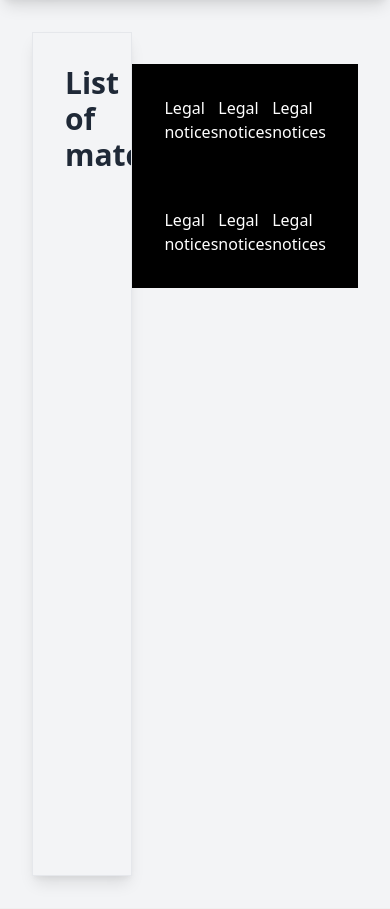
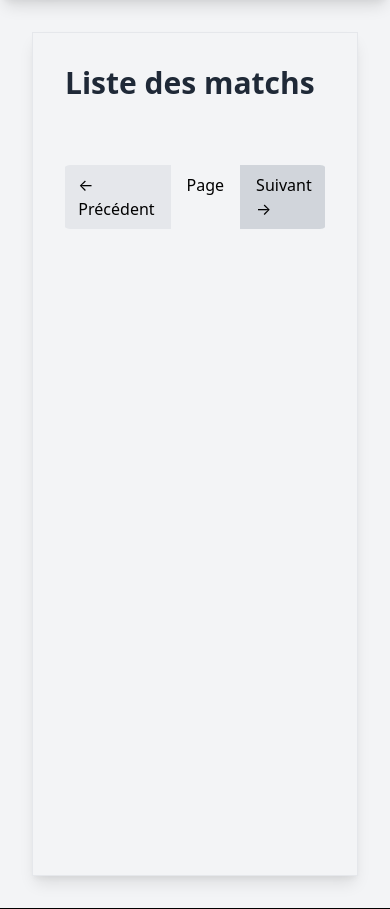
Before and after one commit to SandiFlorent/Robot-League, a Symfony app: template templates/home/index.html.twig in a window 390 px wide. Shown: the part 80-989 px from the top of the page. Before the commit the page ends 962 px from the top, so only its background shows below. Run offline with Twig, Linux system fonts and the light colour scheme; the template is opened without the code that fills it: most values are stand-ins (such as "Sample title", 1, 10 or a date in 2020); some libraries are stand-ins or nearby versions.

Commit message:
responsive de la page acceuil et de la navbar

```diff
--- a/templates/base.html.twig
+++ b/templates/base.html.twig
@@ -76,27 +76,15 @@
     <div class="sm:hidden fixed inset-0 bg-black bg-opacity-50 backdrop-blur z-50 hidden" id="menu-mobile">
         <div class="flex flex-col items-center justify-center h-full space-y-6">
             <a href="{{ path('app_home') }}" class="text-white text-lg font-semibold hover:bg-teal-600 px-4 py-2 rounded-md transition duration-300 ease-in-out transform hover:scale-105">Menu</a>
-                              	<a href="{{path('app_team_show')}}" class="rounded-md px-3 py-2 text-lg font-medium text-sky-900 hover:bg-gray-700 hover:text-white">Equipes</a>
             {% if app.user %}
+                <a href="{{ path('app_logout') }}" class="text-white text-lg font-semibold hover:bg-red-600 px-4 py-2 rounded-md transition duration-300 ease-in-out transform hover:scale-105">Déconnexion</a>
                 {% if is_granted('ROLE_USER') %}
-                        	{% if app.user.myTeam == null %}
+                    {% if app.user.myTeam %}
+                        <a href="{{ path('app_team_member', {'id': app.user.myTeam.id}) }}" class="text-white text-lg font-semibold hover:bg-teal-600 px-4 py-2 rounded-md transition duration-300 ease-in-out transform hover:scale-105">Mon équipe</a>
+                    {% else %}
                         <a href="{{ path('app_team_new') }}" class="text-white text-lg font-semibold hover:bg-teal-600 px-4 py-2 rounded-md transition duration-300 ease-in-out transform hover:scale-105">Créer une équipe</a>
-                        	{% else %}
-                            	<a href="{{ path('app_team_member', {'id': app.user.myTeam.id }) }}" class="rounded-md px-3 py-2 text-lg font-medium text-sky-900 hover:bg-gray-700 hover:text-white">Mon équipe</a>
                     {% endif %}
                 {% endif %}
-                                           	{% if is_granted('ROLE_ORGANISATEUR') %}
-
-                                                  	<a href="{{path('app_user_index')}}" class="rounded-md px-3 py-2 text-lg font-medium text-sky-900 hover:bg-gray-700 hover:text-white">Utilisateurs</a>
-                       								<a href="{{path('app_championship_index')}}" class="rounded-md px-3 py-2 text-lg font-medium text-sky-900 hover:bg-gray-700 hover:text-white">Championnat</a>
-                  						 	{% endif %}
-                                          	<a href="{{ path('app_logout') }}" class="text-white text-lg font-semibold hover:bg-red-600 px-4 py-2 rounded-md transition duration-300 ease-in-out transform hover:scale-105">Déconnexion</a>
-                                          	<button type="button" class="relative ml-auto shrink-0 rounded-full bg-sky-900 hover:bg-gray-700 p-1 text-gray-400 hover:text-white focus:outline-none focus:ring-2 focus:ring-white focus:ring-offset-2 focus:ring-offset-blue-500">                                          	<span class="absolute -inset-1.5"></span>
-                                          	<span class="sr-only">View notifications</span>
-											<svg class="size-6" fill="none" viewBox="0 0 24 24" stroke-width="1.5" stroke="white" aria-hidden="true" data-slot="icon">
-											<path stroke-linecap="round" stroke-linejoin="round" d="M14.857 17.082a23.848 23.848 0 0 0 5.454-1.31A8.967 8.967 0 0 1 18 9.75V9A6 6 0 0 0 6 9v.75a8.967 8.967 0 0 1-2.312 6.022c1.733.64 3.56 1.085 5.455 1.31m5.714 0a24.255 24.255 0 0 1-5.714 0m5.714 0a3 3 0 1 1-5.714 0" />
-                                           	</svg>
-                                           	</button>
             {% else %}
                 <a href="{{ path('app_login') }}" class="text-white text-lg font-semibold hover:bg-teal-600 px-4 py-2 rounded-md transition duration-300 ease-in-out transform hover:scale-105">Connexion</a>
                 <a href="{{ path('app_register') }}" class="text-white text-lg font-semibold hover:bg-teal-600 px-4 py-2 rounded-md transition duration-300 ease-in-out transform hover:scale-105">Inscription</a>
--- a/templates/home/index.html.twig
+++ b/templates/home/index.html.twig
@@ -8,7 +8,7 @@
         <div class="flex justify-start flex-row p-8 space-y-8">
             <div class="bg-zinc-100 shadow-lg p-8 border border-zinc-50 h-screen w-full overflow-auto"> <!-- Ajouter overflow-auto pour limiter les débordements -->
                 {% if championships is not empty %}
-                <h1 class="text-3xl font-bold text-gray-800 mb-8">{{ 'index.matchList'|trans }}</h1>
+                <h1 class="text-3xl font-bold text-gray-800 mb-8">Liste des matchs</h1>
                 <div class="overflow-x-auto"> <!-- Gérer l'overflow horizontal -->
 
                     <!-- Affichage normal (tableau) sur grand écran -->
@@ -36,6 +36,59 @@
                             </tbody>
                         </table>
                     </div>
+
+                    <!-- Affichage mobile avec les scores sur la même ligne que les noms -->
+                    <div class="sm:hidden">
+                        {% set perPage = 4 %} <!-- Nombre de matchs par page -->
+                        {% set page = app.request.query.get('page', 1) %}
+                        {% set start = (page - 1) * perPage %}
+                        {% set end = start + perPage %}
+                        {% set currentChampionships = championships | slice(start, end) %}
+
+                        {% for championship in currentChampionships %}
+                        <div class="flex flex-col mb-4 border border-gray-300 p-4">
+                            <!-- Ligne - Équipe Bleue et Score -->
+                            <div class="flex justify-between bg-blue-100 px-4 py-2 font-medium text-blue-700">
+                                <div class="flex items-center">
+                                    <div class="font-semibold">Équipe Bleue:</div>
+                                    <div class="ml-4 font-semibold">{{ championship.blueTeam.name }}</div>
+                                </div>
+                                <div class="ml-4 text-blue-700 font-medium">Score: {{ championship.blueGoal }}</div>
+                            </div>
+                            <!-- Ligne - Équipe Verte et Score -->
+                            <div class="flex justify-between bg-green-100 px-4 py-2 font-medium text-green-700">
+                                <div class="flex items-center">
+                                    <div class="font-semibold">Équipe Verte:</div>
+                                    <div class="ml-4 font-semibold">{{ championship.greenTeam.name }}</div>
+                                </div>
+                                <div class="ml-4 text-green-700 font-medium">Score: {{ championship.greenGoal }}</div>
+                            </div>
+                            <!-- Ligne - État -->
+                            <div class="flex justify-between px-4 py-2 font-medium">
+                                <div class="font-semibold">État:</div>
+                                <div>{{ championship.state.value }}</div>
+                            </div>
+                        </div>
+                        {% endfor %}
+
+                        <!-- Pagination (pour les petits écrans) -->
+                        <div class="flex justify-center mt-8">
+                            {% if page > 1 %}
+                            <a href="?page={{ page - 1 }}" class="px-4 py-2 bg-gray-300 rounded-l-lg hover:bg-gray-400">← Précédent</a>
+                            {% else %}
+                            <span class="px-4 py-2 bg-gray-200 rounded-l-lg cursor-not-allowed">← Précédent</span>
+                            {% endif %}
+                            <span class="px-4 py-2">Page {{ page }}</span>
+                            {% if end < championships|length %}
+                            <a href="?page={{ page + 1 }}" class="px-4 py-2 bg-gray-300 rounded-r-lg hover:bg-gray-400">Suivant →</a>
+                            {% else %}
+                            <span class="px-4 py-2 bg-gray-200 rounded-r-lg cursor-not-allowed">Suivant →</span>
+                            {% endif %}
+                        </div>
+
+                    </div>
+
+                </div>
                 {% else %}
                     <p class="text-lg text-gray-700">{{ 'index.noChampionship'|trans }}</p>
                 {% endif %}
--- a/templates/security/login.html.twig
+++ b/templates/security/login.html.twig
@@ -23,6 +23,7 @@
 				<input type="email" value="{{ last_username }}" placeholder="{{ 'login.placeholderMail'|trans }}" name="email" id="inputEmail" class="form-control bg-gray-50 border border-gray-300 text-gray-900 text-sm rounded-lg focus:ring-blue-500 focus:border-blue-500 block w-full p-2.5 dark:bg-gray-700 dark:border-gray-600 dark:placeholder-gray-400 dark:text-white dark:focus:ring-blue-500 dark:focus:border-blue-500" autocomplete="email" required autofocus>
 			</div>
 			<div class="mb-5 ">
+				<label for="password" class="block mb-2 text-sm font-medium text-gray-900 dark:text-white">Votre mot de passe</label>
 				<label for="password" class="block mb-2 text-sm font-medium text-gray-900 dark:text-white">{{ 'show.passwd'|trans }}</label>
 				<input type="password" name="password" id="inputPassword" placeholder='motDePasse#' class="form-control bg-gray-50 border border-gray-300 text-gray-900 text-sm rounded-lg focus:ring-blue-500 focus:border-blue-500 block w-full p-2.5 dark:bg-gray-700 dark:border-gray-600 dark:placeholder-gray-400 dark:text-white dark:focus:ring-blue-500 dark:focus:border-blue-500" autocomplete="current-password" required>
 			</div>
```
Lines whose indentation alone changed are shown as unchanged.
